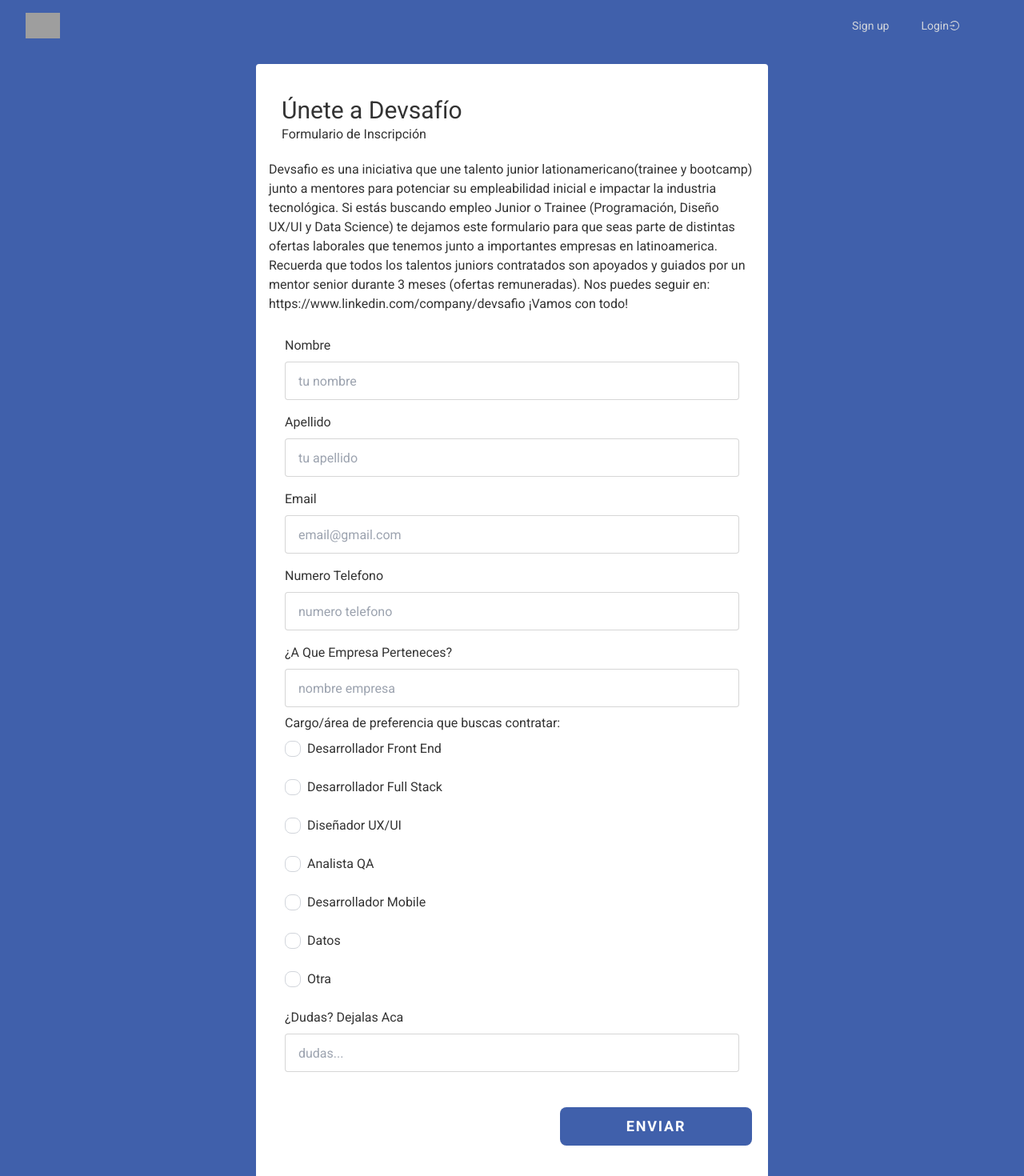
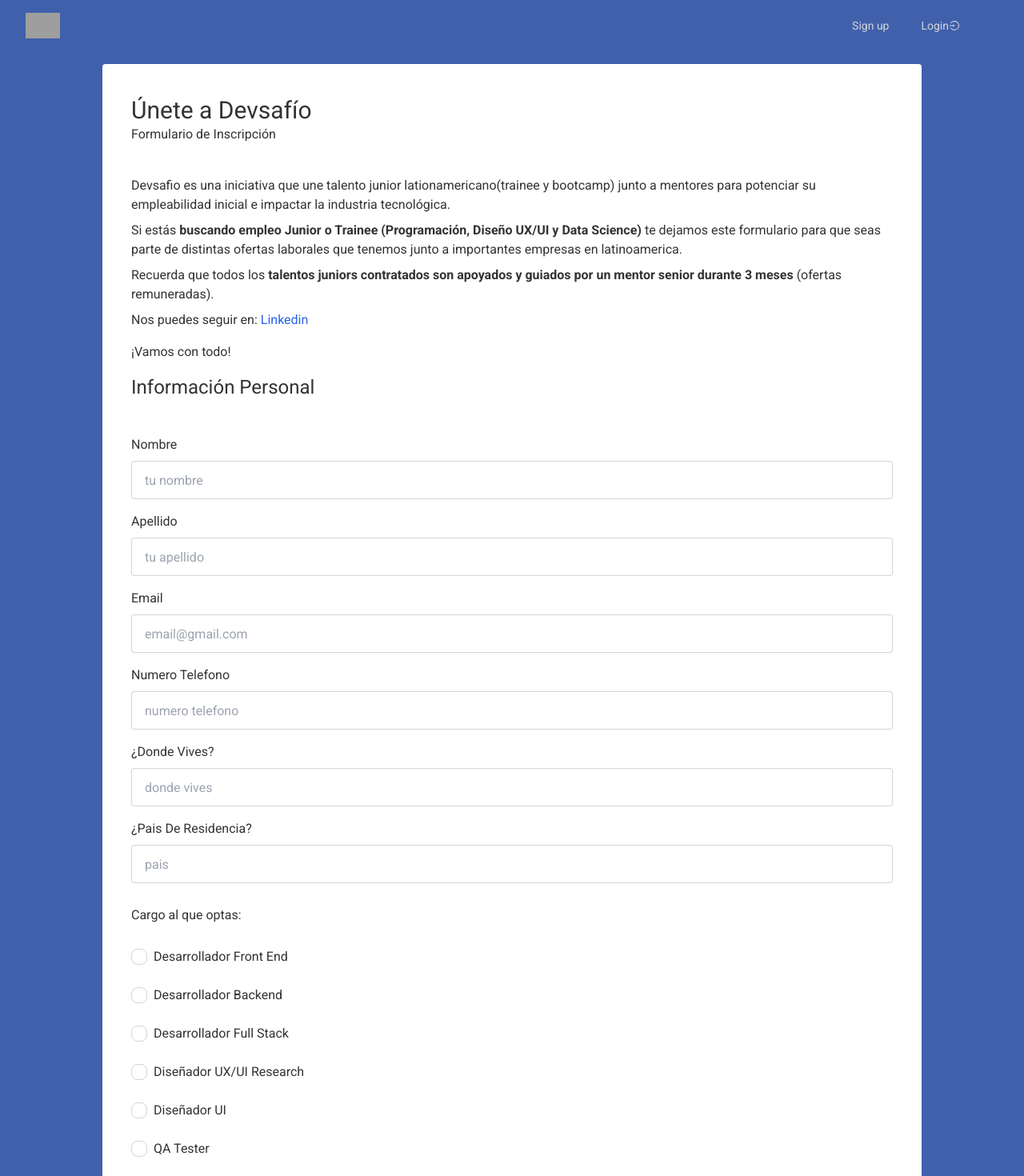
Before and after one commit to Frankiiize/DEVSAFIO, a React (Create React App) app: page /postulate in a window 1280 px wide. Shown: the top 1470 px of the page at 80% size. Built offline with nearby package versions, Linux system fonts and the light colour scheme; grey boxes are pictures that could not be loaded.

Commit message:
feature added postulate view, -added prop label to buttonComponent -style change on title inputComponent -added schema validation on postulate view

```diff
--- a/src/components/common/ButtonComponent.js
+++ b/src/components/common/ButtonComponent.js
@@ -6,7 +6,7 @@
   "btn w-full md:w-1/2 lg:w-2/5 color: bg-white text-primary border-primary hover:bg-secondary hover:text-white hover:border-none hover:drop-shadow-xl";
 const defaultBtnClass = "btn w-full md:w-1/2 lg:w-2/5 ";
 
-const ButtonComponent = ({ type, style }) => {
+const ButtonComponent = ({ type, style, label = 'enviar' }) => {
   return (
     <div className="md:flex md:justify-end py-5">
       <button
@@ -15,11 +15,11 @@
           style === "primary"
             ? primaryClass
             : style === "secondary"
-            ? secondaryClass
-            : defaultBtnClass
+              ? secondaryClass
+              : defaultBtnClass
         }
       >
-        <span className="tracking-widest text-lg">Enviar</span>
+        <span className="tracking-widest text-lg">{label}</span>
       </button>
     </div>
   );
--- a/src/components/common/InputComponent.js
+++ b/src/components/common/InputComponent.js
@@ -6,13 +6,13 @@
   const inputDefault = ["input input-bordered rounded w-full input-md text-base  focus:border-2 focus:border-primary focus:outline-none"];
   return (
     <>
-      {titleHead.show ? <h1>{titleHead.title}</h1> : null}
+      {titleHead.show ? <h1 className="py-5">{titleHead.title}</h1> : null}
       <div
         className={
           type === "checkbox" ? checkRadioLayout : "mb-2"
         }
       >
-        <label className={type === "checkbox" ? 'label capitalize px-0 order-2':"label capitalize px-0"}>
+        <label className={type === "checkbox" ? 'label capitalize px-0 order-2' : "label capitalize px-0"}>
           <span className="label-text text-base">{label}</span>
         </label>
         <input
@@ -20,8 +20,8 @@
           placeholder={placeholder}
           className={
             type === "checkbox"
-            ? checkInput
-            : inputDefault
+              ? checkInput
+              : inputDefault
           }
           name={name}
           id={id}
--- a/src/components/schemas/schema.js
+++ b/src/components/schemas/schema.js
@@ -25,24 +25,11 @@
 let jopSchema = basicSchema.shape({
   number: Yup.string()
     .required('debes de ingresar tu numero telefonico'),
-  business: Yup.string()
-    .required('danos el nombre de tu empresa'),
-  // DevFrontEnd: Yup.boolean()
-  //   .oneOf([false], 'marca la casilla'),
-  // DevFullStackBackend: Yup.boolean()
-  //   .oneOf([false], 'marca la casilla'),
-  // DesignerUXUI: Yup.boolean()
-  //   .oneOf([false], 'marca la casilla'),
-  // AnalystQA: Yup.boolean()
-  //   .oneOf([false], 'marca la casilla'),
-  // DevMobile: Yup.boolean()
-  //   .oneOf([false], 'marca la casilla'),
-  // Data: Yup.boolean()
-  //   .oneOf([false], 'marca la casilla'),
-  // Other: Yup.boolean()
-  //   .oneOf([false], 'marca la casilla'),
-  // doubts: Yup.string(),
-  // acepted: Yup.bool().oneOf([false], 'marca la casilla'),
+  city: Yup.string()
+    .required('ingresa tu ciudad'),
+  country: Yup.string()
+    .required('ingresa tu pais'),
+
 
 })
 
--- a/src/views/postulate/Postulate.js
+++ b/src/views/postulate/Postulate.js
@@ -5,6 +5,7 @@
 import { validate, handlerInputChangeCreator } from "../../utils/utils";
 import { Nav } from "../../components/nav/Nav";
 import { ButtonComponent } from "../../components/common/ButtonComponent";
+
 
 const inputConfig = [
     {
@@ -41,21 +42,37 @@
     },
     {
         type: 'text',
-        id: 'business',
-        placeholder: 'nombre empresa',
-        name: 'business',
-        label: '¿a que empresa perteneces?',
+        id: 'city',
+        placeholder: 'donde vives',
+        name: 'city',
+        label: '¿donde vives?',
+        autoComplete: '',
+    },
+    {
+        type: 'text',
+        id: 'country',
+        placeholder: 'pais',
+        name: 'country',
+        label: '¿pais de residencia?',
         autoComplete: '',
     },
     {
         titleHead: {
             show: true,
-            title: 'Cargo/área de preferencia que buscas contratar:'
+            title: 'Cargo al que optas:'
         },
         type: 'checkbox',
         id: 'DevFrontEnd',
         name: 'DevFrontEnd',
         label: 'Desarrollador Front End',
+
+        // checkced: 'accepted'
+    },
+    {
+        type: 'checkbox',
+        id: 'DevBackend',
+        name: 'DevBackend',
+        label: 'Desarrollador Backend',
 
         // checkced: 'accepted'
     },
@@ -71,7 +88,15 @@
         type: 'checkbox',
         id: 'DesignerUXUI',
         name: 'DesignerUXUI',
-        label: 'Diseñador UX/UI',
+        label: 'Diseñador UX/UI Research',
+
+        // checkced: 'accepted'
+    },
+    {
+        type: 'checkbox',
+        id: 'DesignerUI',
+        name: 'DesignerUI',
+        label: 'Diseñador UI',
 
         // checkced: 'accepted'
     },
@@ -79,7 +104,7 @@
         type: 'checkbox',
         id: 'AnalystQA',
         name: 'AnalystQA',
-        label: 'Analista QA',
+        label: 'QA Tester',
 
         // checkced: 'accepted'
     },
@@ -93,9 +118,41 @@
     },
     {
         type: 'checkbox',
-        id: 'Data',
-        name: 'Data',
-        label: 'Datos',
+        id: 'DataAnalist',
+        name: 'DataAnalist',
+        label: 'Administrador de Base de Datos',
+
+        // checkced: 'accepted'
+    },
+    {
+        type: 'checkbox',
+        id: 'DataScientist',
+        name: 'DataScientist',
+        label: 'Data Scientist o Especialista Machine Learning',
+
+        // checkced: 'accepted'
+    },
+    {
+        type: 'checkbox',
+        id: 'ProductManager',
+        name: 'ProductManager',
+        label: 'Product Manager',
+
+        // checkced: 'accepted'
+    },
+    {
+        type: 'checkbox',
+        id: 'DevOps',
+        name: 'DevOps',
+        label: 'DevOps o SRE',
+
+        // checkced: 'accepted'
+    },
+    {
+        type: 'checkbox',
+        id: 'EnginerData',
+        name: 'EnginerData',
+        label: 'Ingeniero de Datos',
 
         // checkced: 'accepted'
     },
@@ -107,14 +164,7 @@
 
         // checkced: 'accepted'
     },
-    {
-        type: 'text',
-        id: 'doubts',
-        placeholder: 'dudas...',
-        name: 'doubts',
-        label: '¿dudas? dejalas aca',
-        autoComplete: '',
-    },
+
 ]
 
 
@@ -124,7 +174,10 @@
     const [check, setCheck] = useState(false);
 
     const onSubmit = (values) => {
-        if (formik.values.DevFrontEnd === true || formik.values.DevFullStackBackend === true || formik.values.DesignerUXUI === true || formik.values.AnalystQA === true || formik.values.DevMobile === true || formik.values.Data === true || formik.values.Other === true) {
+
+        if (formik.values.DevFrontEnd === true || formik.values.DevBackend === true || formik.values.DevFullStackBackend === true || formik.values.DesignerUXUI === true || formik.values.DesignerUI === true
+            || formik.values.AnalystQA === true || formik.values.DevMobile === true || formik.values.Data === true || formik.values.DataScientist === true || formik.values.ProductManager === true
+            || formik.values.DevOps === true || formik.values.EnginerData === true || formik.values.Other === true) {
             console.log(values);
         } else {
             setCheck(true)
@@ -137,16 +190,23 @@
             lastName: '',
             email: '',
             number: '',
-            business: '',
+            city: '',
+            country: '',
             DevFrontEnd: false,
+            DevBackend: false,
             DevFullStackBackend: false,
             DesignerUXUI: false,
+            DesignerUI: false,
             AnalystQA: false,
             DevMobile: false,
-            Data: false,
+            DataAnalist: false,
+            DataScientist: false,
+            ProductManager: false,
+            DevOps: false,
+            EnginerData: false,
             Other: false,
-            accepted: false,
-            doubts: '',
+
+
         },
         onSubmit: onSubmit,
         validate: validate(schema)
@@ -157,11 +217,18 @@
         setCheck(false)
     }, [
         formik.values.DevFrontEnd,
+        formik.values.DevBackend,
         formik.values.DevFullStackBackend,
         formik.values.DesignerUXUI,
+        formik.values.DesignerUI,
         formik.values.AnalystQA,
         formik.values.DevMobile,
         formik.values.Data,
+        formik.values.DataScientist,
+        formik.values.ProductManager,
+        formik.values.DevOps,
+        formik.values.EnginerData,
+        formik.values.Other,
         formik.values.Other,
     ])
 
@@ -169,24 +236,31 @@
     return (
 
         <>
-            <div className="bg-primary min-h-screen flex flex-col">
+            <div className="bg-primary min-h-screen flex flex-col ">
                 <Nav />
                 <section className=" flex grow items-center">
-                    <div className="container mb-16  mx-auto mt-4">
-                        <div className="w-full md:w-4/5 lg:w-2/4  rounded-t  mx-auto bg-white pt-5 md:pt-10 px-4 md:pb-0">
-                            <h1 className="text-3xl px-4">Únete a Devsafío</h1>
-                            <h4 className="text-m px-4 pb-5"> Formulario de Inscripción</h4>
-                            <p className="">Devsafio es una iniciativa que une talento junior lationamericano(trainee y bootcamp) junto a mentores para potenciar su empleabilidad inicial e impactar la industria tecnológica.
+                    <div className="container mb-10  mx-auto mt-4">
+                        <div className="w-full md:w-4/5  rounded-t  mx-auto bg-white pt-5 md:pt-10 px-4 md:pb-4">
+                            <div className="px-5">
+                                <h1 className="text-3xl ">Únete a Devsafío</h1>
+                                <h4 className="text-m  pb-5"> Formulario de Inscripción</h4>
 
-                                Si estás buscando empleo Junior o Trainee (Programación, Diseño UX/UI y Data Science) te dejamos este formulario para que seas parte de distintas ofertas laborales que tenemos junto a importantes empresas en latinoamerica.
+                                <p className="mt-5">
+                                    Devsafio es una iniciativa que une talento junior lationamericano(trainee y bootcamp) junto a mentores para potenciar su empleabilidad inicial e impactar la industria tecnológica.
+                                </p>
+                                <p className="mt-2 ">
+                                    Si estás <span className="font-bold">  buscando empleo Junior o Trainee (Programación, Diseño UX/UI y Data Science)</span>  te dejamos este formulario para que seas parte de distintas ofertas laborales que tenemos junto a importantes empresas en latinoamerica.
+                                </p>
+                                <p className="mt-2 ">Recuerda que todos los <span className="font-bold"> talentos juniors contratados son apoyados y guiados por un mentor senior durante 3 meses </span>(ofertas remuneradas).
+                                </p>
+                                <p className="mt-2 " > Nos puedes seguir en: <a className='text-blue-600' href={'https://www.linkedin.com/company/devsafio'}>Linkedin</a></p>
 
-                                Recuerda que todos los talentos juniors contratados son apoyados y guiados por un mentor senior durante 3 meses (ofertas remuneradas).
+                                <p className="pt-4 ">¡Vamos con todo!</p>
+                                <h1 className="text-2xl  pt-4"> Información Personal</h1>
 
-                                Nos puedes seguir en: https://www.linkedin.com/company/devsafio
-
-                                ¡Vamos con todo!</p>
+                            </div>
                         </div>
-                        <div className="w-full md:w-4/5 lg:w-2/4  rounded-b  mx-auto bg-white pt-0 px-4 md:pb-7 ">
+                        <div className="w-full md:w-4/5  rounded-b  mx-auto bg-white pt-0 px-4 md:pb-7 ">
                             <form className="p-1" onSubmit={formik.handleSubmit}>
 
                                 <div className="p-4">
@@ -209,24 +283,22 @@
                                             />
                                         ))
                                     }
-                                    {/* {!!check && <span className="text-error">Selecciona Algun check</span>} */}
+
                                     {check === true ? <span className="text-error">Seleccionar al menos una casilla</span> : ''}
-                                    {/* {formik.errors.accepted && formik.touched.name ? <span style={{ color: 'red' }} > {formik.errors.accepted}</span> : ''} */}
+
                                 </div>
 
-                                {/* <div >
-                                    <button type="submit" className="btn btn-wide color: bg-primary ">Enviar</button>
-                                </div> */}
+
                                 <ButtonComponent
                                     style={'primary'}
-                                    type={'submit'}>
-
+                                    type={'submit'}
+                                    label={'siguiente'}>
                                 </ButtonComponent>
                             </form>
                         </div>
                     </div>
                 </section>
-            </div>
+            </div >
         </>
     )
 };
```
